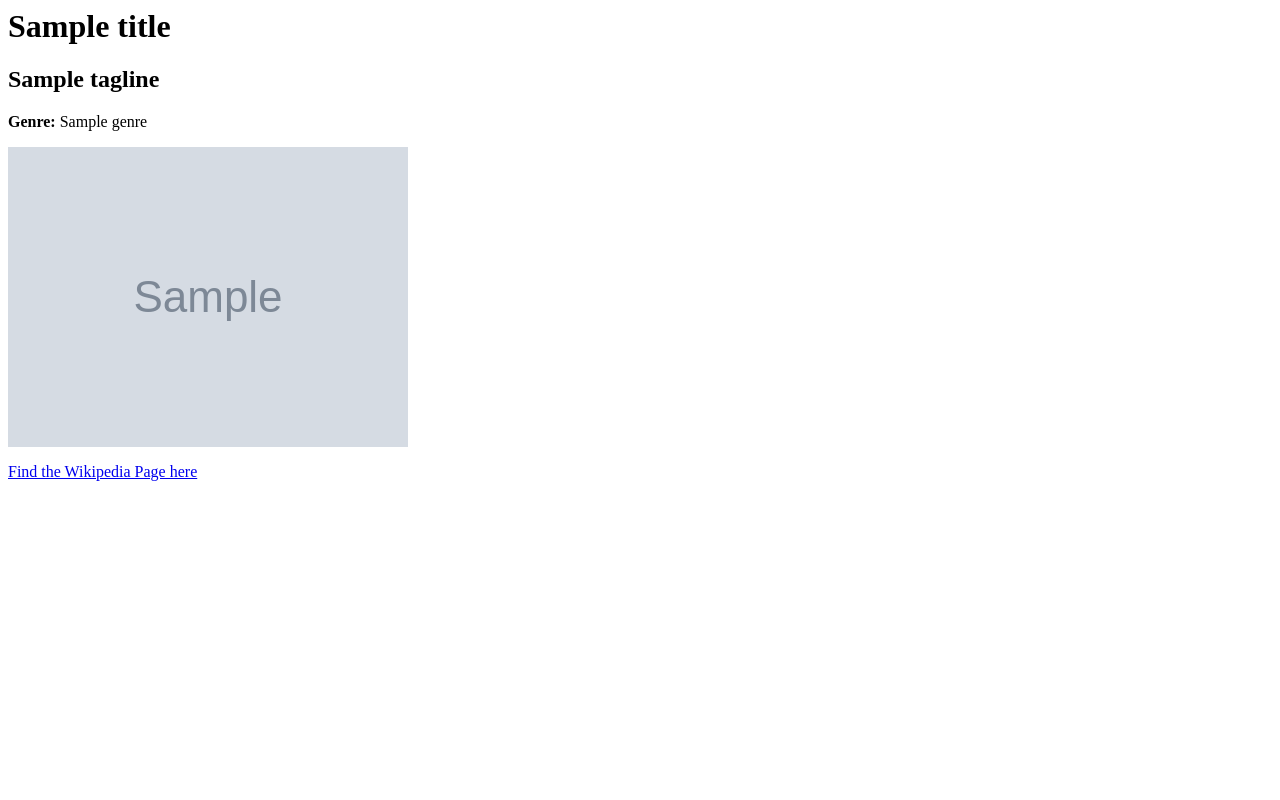
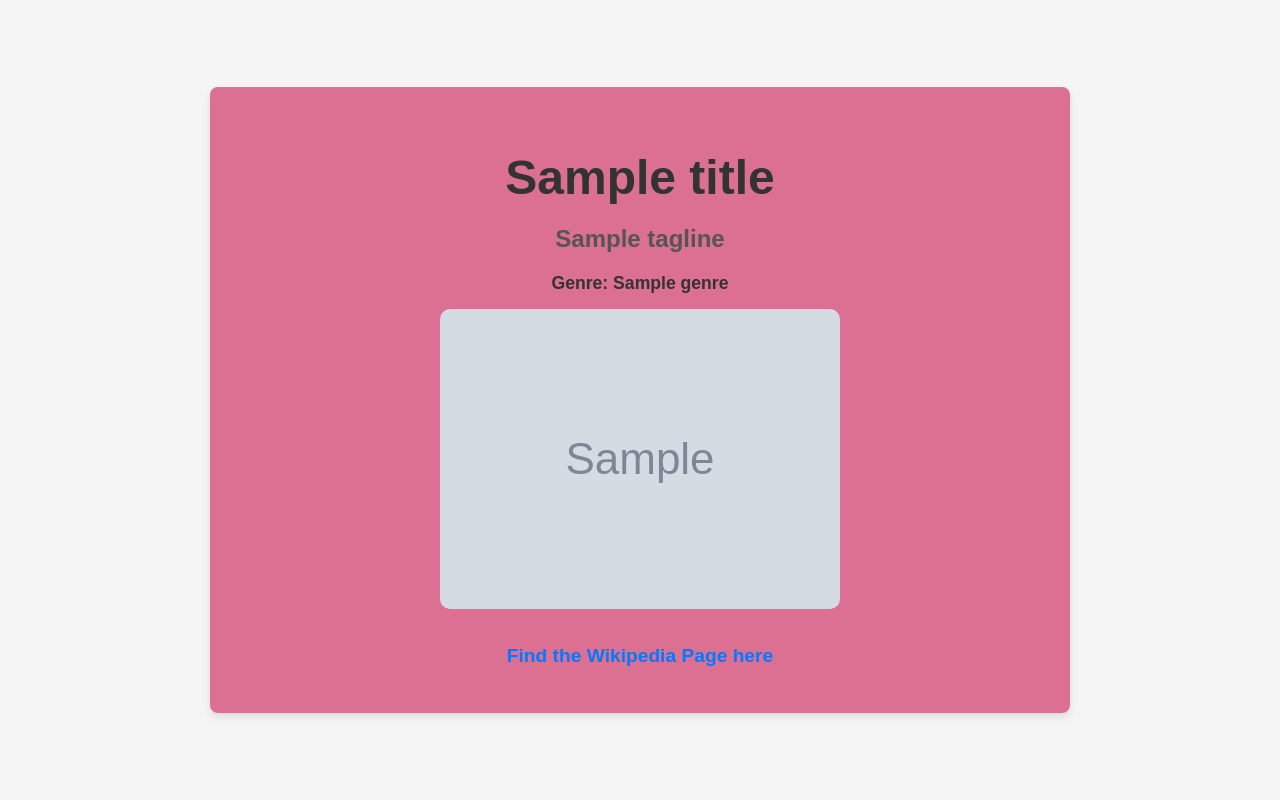
Before and after one commit to unnati2502/project1-uagraw7, a Flask app: template templates/index.html in a window 1280 px wide. Run offline with Flask 3, Linux system fonts and the light colour scheme; the template is opened without the code that fills it: most values are stand-ins (such as "Sample title", 1, 10 or a date in 2020); grey boxes marked "Sample" are stand-in pictures.

Commit message:
all design and functionalities working

```diff
--- a/app.py
+++ b/app.py
@@ -11,7 +11,7 @@ def main():
     movie_data = tmdb_data(movie_id)
 
     if movie_data:
-        title = movie_data.get("original_title", "Unknown Title")
+        movie_title = movie_data.get("original_title", "Unknown Title")
         tagline = movie_data.get("tagline", "")
 
         genres = movie_data.get("genres", [])
@@ -21,9 +21,9 @@ def main():
         poster_path = movie_data.get("poster_path", "")
         poster_url = f"https://image.tmdb.org/t/p/w500{poster_path}" if poster_path else ""
 
-        wiki_url = wiki_data(title)
+        wiki_url = wiki_data(movie_title)
 
-        return render_template('index.html', title=title, tagline=tagline, genre=genre, poster_url=poster_url, wiki_url=wiki_url)
+        return render_template('index.html', title=movie_title, tagline=tagline, genre=genre, poster_url=poster_url, wiki_url=wiki_url)
     else:
         return "Error: Could not fetch movie data", 500  # Return an error message
 
--- a/movie.py
+++ b/movie.py
@@ -5,12 +5,13 @@ from dotenv import find_dotenv, load_dotenv
 
 load_dotenv(find_dotenv())
 Tmdb_key = os.getenv("TMDB-API")
-Movie_id_list= [157336, 550, 680]
+Movie_id_list = [
+    1241982,762509,402431,1011985,639720,748783,519182,1022789,808,109445,62177
+    ]
 
-#Base url
 Base_url="https://api.themoviedb.org/3/movie"
 WIKI_API_URL = "https://en.wikipedia.org/w/api.php"
-#https://api.themoviedb.org/3/movie/550?api_key=
+
 #function to load data from tmdb
 def tmdb_data(movie_id):
     url = f"https://api.themoviedb.org/3/movie/{movie_id}?api_key={Tmdb_key}&language=en-US"
@@ -21,18 +22,27 @@ def tmdb_data(movie_id):
 
 #function to load the wikipedia link
 def wiki_data(movie_title):
-    params={
+
+    params = {
         "action": "query",
         "format": "json",
-        "title": movie_title,
+        "titles": movie_title,
         "prop": "info",
-        "inprop": "url"
+        "inprop": "url",
+        "formatversion": 2
     }
 
-    response= requests .get(WIKI_API_URL, params= params)
-    data= response.json()#contains the link
-    pages= data.get("query", {}).get("pages", {})
-    for page_id, page_data in pages.items():
-        if "fullurl" in page_data:
-            return page_data["fullurl"]
+    response = requests.get(WIKI_API_URL, params=params)
+
+    if response.status_code != 200:
+        return "https://en.wikipedia.org/wiki/Main_Page"
+
+    data = response.json()
+    pages = data.get("query", {}).get("pages", [])
+
+    if pages and "fullurl" in pages[0]:  # Extract Wikipedia URL
+        return pages[0]["fullurl"]
+
     return "https://en.wikipedia.org/wiki/Main_Page"
+
+    #return "<br>".join([f'<a href="{link}" target="_blank">{link}</a>' for link in links])
--- a/static/style.css
+++ b/static/style.css
@@ -1,10 +1,78 @@
 body{
     font-family: Arial, sans-serif;
+    background-color: whitesmoke;
+    color: #333;
+    margin:0;
+    padding: 0;
+    display: flex;
+    justify-content: center;
+    align-items: center;
+    min-height: 100vh;
+    flex-direction: column;
     text-align: center;
-    background-color: #f4f4f4
+}
+
+h1{
+    font-size: 3em;
+    color: #333;
+    margin-bottom: 10px;
+    text-align: center;
+}
+
+h2{
+    font-size: 1.5em;
+    color: #555;
+    margin-bottom: 20px;
+    text-align: center;
+}
+
+.movie-container{
+    background-color: palevioletred;
+    box-shadow: 0 4px 8px rgba(0, 0, 0, 0.1);
+    border-radius: 8px;
+    padding: 30px;
+    width: 80%;
+    max-width: 800px;
+    text-align: center;
+    transition: transform 0.3s ease-in-out;
+}
+
+.movie-container:hover{
+    transform:  translateY(-10px);
 }
 
 img{
-    max-width: 300px;
+    max-width: 100%;
+    margin-bottom: 20px;
     border-radius: 10px;
 }
+
+p.genre{
+    font-weight: bold;
+    font-size: 1.1em;
+    margin-bottom: 15px;
+}
+
+a{
+    font-size: 1.2em;
+    color: #007BFF;
+    text-decoration: none;
+    font-weight: bold;
+    transition: color 0.3s;
+}
+
+a:hover{
+    color: #0056b3
+}
+
+@media screen and (max-width: 600px){
+    .movie-container{
+        padding: 15px;
+        width: 90%;
+    }
+
+    h1{font-size: 2.5em;}
+    h2{font-size: 1.2em;}
+    p{font-size: 1em;}
+    a{font-size: 1.1em;}
+}
--- a/templates/index.html
+++ b/templates/index.html
@@ -1,16 +1,18 @@
-<html>
+<html lang=""en>
     <head>
         <meta charset="UTF-8">
         <meta name="viewpoint" content="width=device-width, initial-scale=1.0">
         <title>{{ title }}</title>
-        <link rel="stylesheet" hreefe="{{ url_for('static', filename='style.css') }}">
+        <link rel="stylesheet" href="{{ url_for('static', filename='style.css') }}">
     </head>
 
     <body>
-        <h1> {{ title }}</h1>
-        <h2> {{ tagline }}</h2>
-        <p><strong>Genre:</strong> {{ genre }}</p>
-        <img src="{{ poster_url }}" alt="Movie Poster">
-        <p><a href="{{ wiki_url }}" target="_blank">Find the Wikipedia Page here</a></p>
+        <div class="movie-container">
+            <h1> {{ title }}</h1>
+            <h2> {{ tagline }}</h2>
+            <p class="genre"><strong>Genre:</strong> {{ genre }}</p>
+            <img src="{{ poster_url }}" alt="Movie Poster">
+            <p><a href="{{ wiki_url }}" target="_blank">Find the Wikipedia Page here</a></p>
+        </div>
     </body>
     </html>
```
